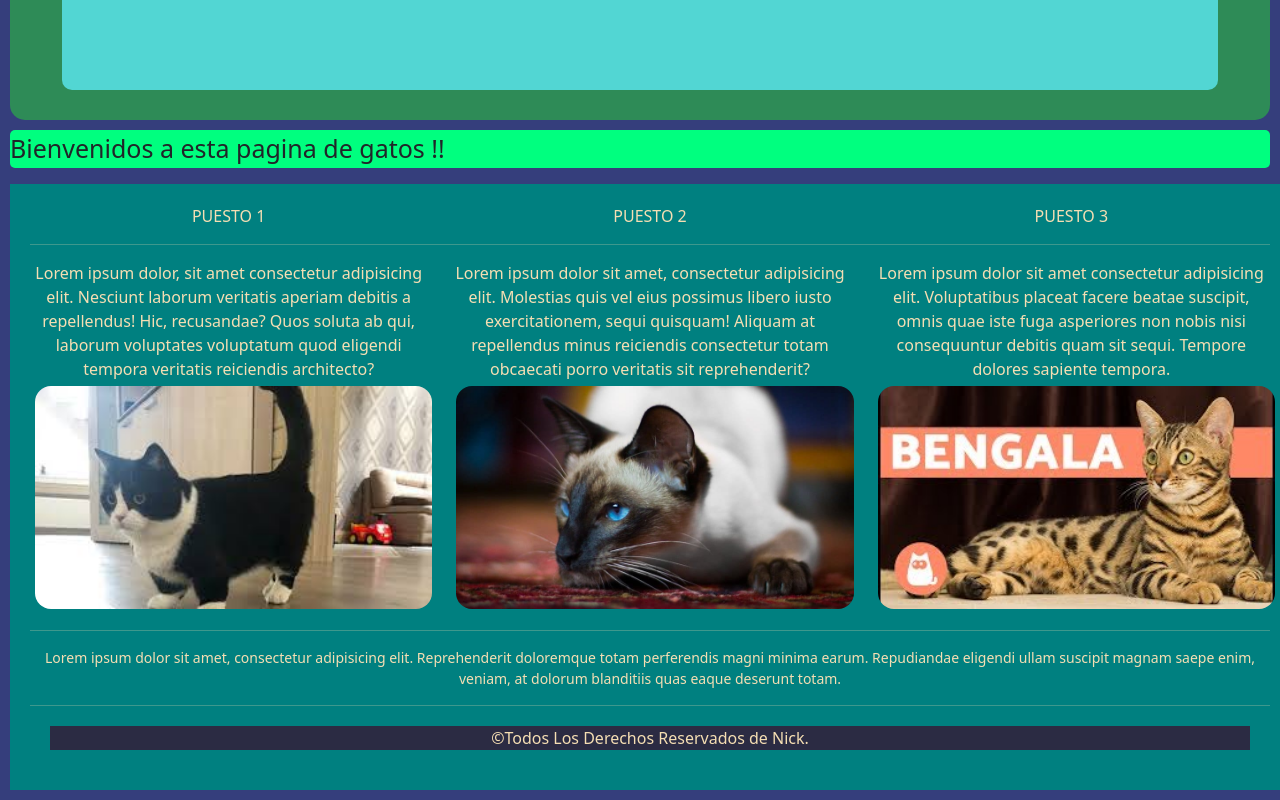
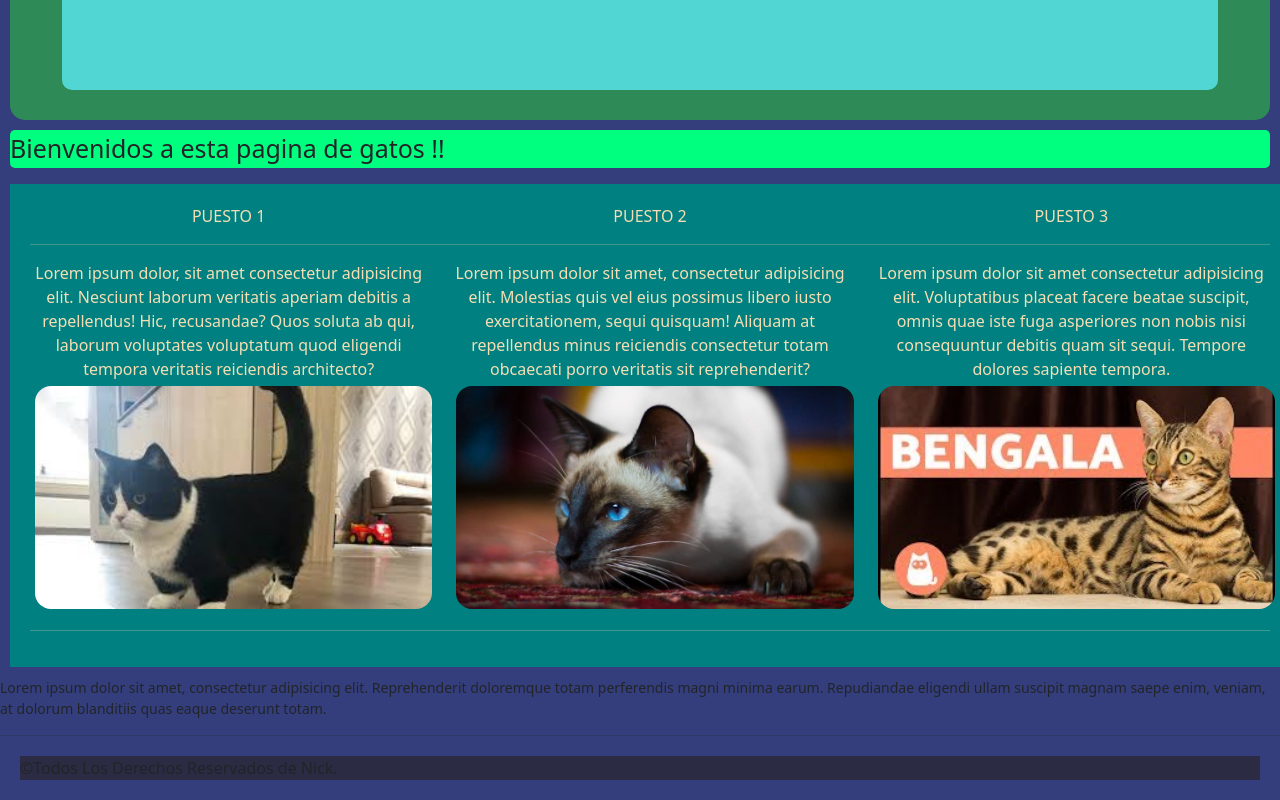
Before and after one commit to pgCatamarca2021fs/aula1-grupoc-team-1c, an Angular app: page /home in a window 1280 px wide. Shown: the part 452-1252 px from the top of the page. Built offline with nearby package versions, Linux system fonts and the light colour scheme.

Commit message:
footer agregado

```diff
--- a/src/app/app.component.html
+++ b/src/app/app.component.html
@@ -3,3 +3,4 @@
 <!-- fin del buscador -->
 
 <router-outlet></router-outlet>
+<app-footer></app-footer>
--- a/src/app/modules/home/home-page/home-page.component.css
+++ b/src/app/modules/home/home-page/home-page.component.css
@@ -34,12 +34,3 @@
     border-radius: 1rem;
 
 }
-
-.lo{
-    font-size: 14px;
-}
-
-.copi{
-    background-color: rgb(43, 43, 67);
-    margin: 20px;
-}
--- a/src/app/modules/home/home-page/home-page.component.html
+++ b/src/app/modules/home/home-page/home-page.component.html
@@ -58,11 +58,3 @@
 <!-- fin d elas columnitas -->
 
 <hr>
-<footer class="pie">
-    <div>
-        <p class="lo">Lorem ipsum dolor sit amet, consectetur adipisicing elit. Reprehenderit doloremque totam perferendis magni minima earum. Repudiandae eligendi ullam suscipit magnam saepe enim, veniam, at dolorum blanditiis quas eaque deserunt totam.</p>
-
-        <hr>
-        <p class="copi"> &copy;Todos Los Derechos Reservados de Nick. </p>
-    </div>
-</footer>
--- /dev/null
+++ b/src/app/shared/footer/footer.component.css
@@ -0,0 +1,8 @@
+.lo{
+    font-size: 14px;
+}
+
+.copi{
+    background-color: rgb(43, 43, 67);
+    margin: 20px;
+}
--- /dev/null
+++ b/src/app/shared/footer/footer.component.html
@@ -0,0 +1,8 @@
+<footer class="pie">
+    <div>
+        <p class="lo">Lorem ipsum dolor sit amet, consectetur adipisicing elit. Reprehenderit doloremque totam perferendis magni minima earum. Repudiandae eligendi ullam suscipit magnam saepe enim, veniam, at dolorum blanditiis quas eaque deserunt totam.</p>
+
+        <hr>
+        <p class="copi"> &copy;Todos Los Derechos Reservados de Nick. </p>
+    </div>
+</footer>
--- /dev/null
+++ b/src/app/shared/footer/footer.component.ts
@@ -0,0 +1,15 @@
+import { Component, OnInit } from '@angular/core';
+
+@Component({
+  selector: 'app-footer',
+  templateUrl: './footer.component.html',
+  styleUrls: ['./footer.component.css']
+})
+export class FooterComponent implements OnInit {
+
+  constructor() { }
+
+  ngOnInit(): void {
+  }
+
+}
--- a/src/app/shared/shared.module.ts
+++ b/src/app/shared/shared.module.ts
@@ -2,12 +2,14 @@
 import { CommonModule } from '@angular/common';
 import { NavBarComponent } from './nav-bar/nav-bar.component';
 import { RouterModule } from '@angular/router';
+import { FooterComponent } from './footer/footer.component';
 
 
 
 @NgModule({
   declarations: [
-    NavBarComponent
+    NavBarComponent,
+    FooterComponent
   ],
   imports: [
     CommonModule,
@@ -15,6 +17,7 @@
   ],
   exports: [
     NavBarComponent,
+    FooterComponent
   ]
 })
 export class SharedModule { }
```
